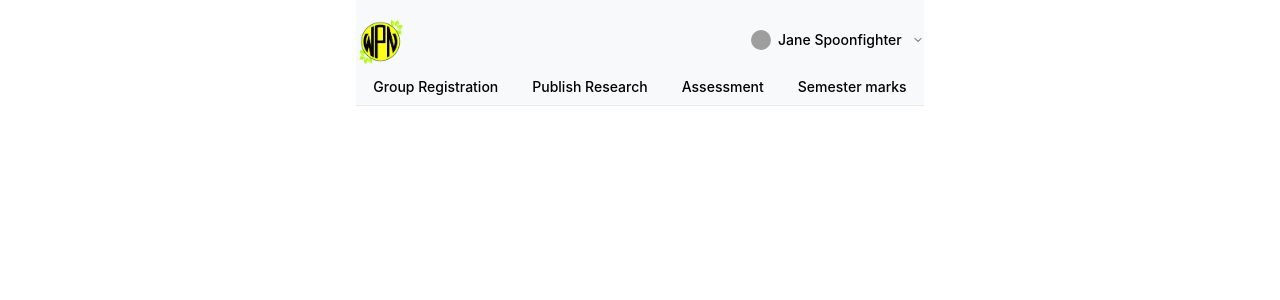
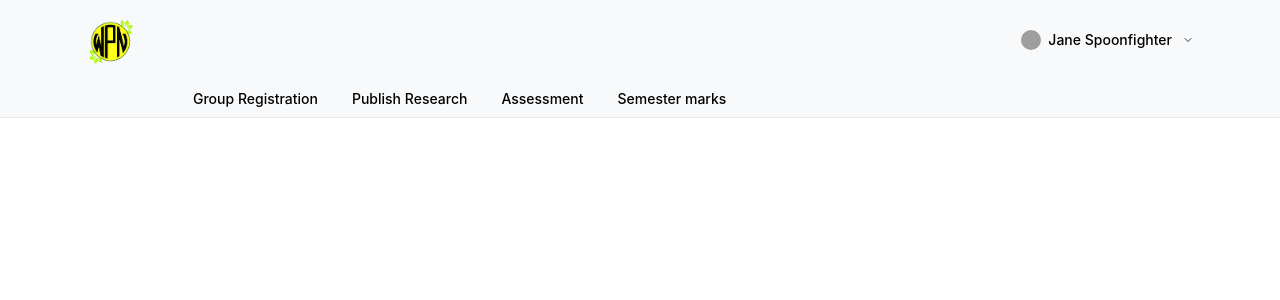
Before and after one commit to VenuraKaushan/ITPM-project, a React (Vite) app in the folder frontend/: page /student/dashboard in a window 1280 px wide. Shown: the top 300 px of the page. Built offline with nearby package versions, Linux system fonts and the light colour scheme; grey boxes are pictures that could not be loaded.

Commit message:
edit student header

```diff
--- a/frontend/src/components/Student/studentHeader.tsx
+++ b/frontend/src/components/Student/studentHeader.tsx
@@ -9,6 +9,7 @@ import {
     Tabs,
     Burger,
     rem,
+    Container,
     useMantineTheme,
     Center,
     Image,
@@ -49,8 +50,9 @@ export function StudentHeader() {
     ));
 
     return (
-        <Center>
+
             <div className={classes.header}>
+                 <Container className={classes.mainSection} size="lg">
                 <Group justify="space-between">
                     <Image width={200} height={50} src={logo} mt={5} />
 
@@ -103,6 +105,8 @@ export function StudentHeader() {
                         </Menu.Dropdown>
                     </Menu>
                 </Group>
+                </Container>
+             <Container size="md">
                 <Tabs
                     defaultValue="Home"
                     variant="outline"
@@ -115,7 +119,9 @@ export function StudentHeader() {
                 >
                     <Tabs.List>{items}</Tabs.List>
                 </Tabs>
+
+                </Container>
             </div>
-        </Center>
+
     );
 }
```
